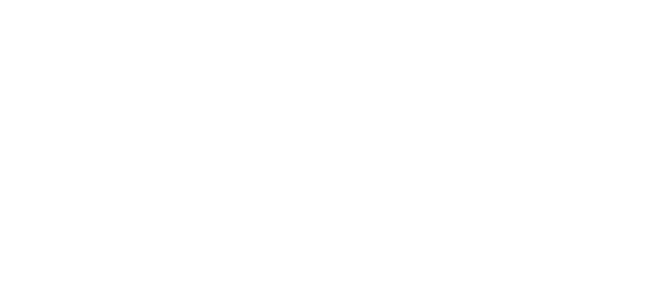
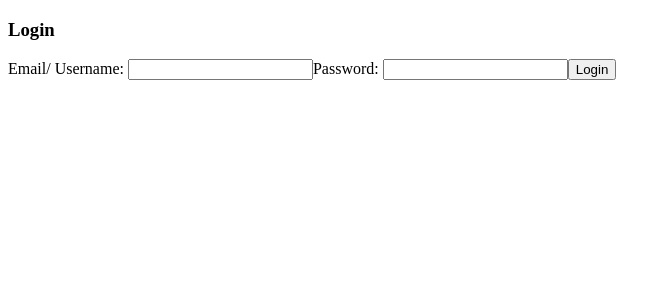
Before and after one commit to star-nosed-mole-12/pod, a React app: page /login in a window 1280 px wide. Before the commit this address had no page. Shown: the top 300 px of the page, without its empty margins (0-671 px from the left). Built offline with nearby package versions, Linux system fonts and the light colour scheme.

Commit message:
done signup and login

```diff
--- a/client/App.jsx
+++ b/client/App.jsx
@@ -1,13 +1,16 @@
 import React from "react";
+import { Navigate, BrowserRouter, Routes, Route } from "react-router-dom";
 import "./styles/App.scss";
 import Pages from "./pages/pageLayout/Layout";
 import { AllListings } from "./pages/AllListings/AllListings.jsx";
+import Login from "./pages/SignInUp/Login";
+import SignUp from "./pages/SignInUp/SignUp";
 
 const App  = () => {
 
     return (
         <div>
-            < Pages />
+            <Pages/>
         </div>
     )
 }
--- a/client/common/Header.js
+++ b/client/common/Header.js
@@ -4,8 +4,8 @@
 import { NavLink, Navlist } from "react-router-dom";
 
 const links = [
-    {name: "Signup", path:"/Signup"},
-    {name:"Login", path: "/Login"},
+    {name: "Signup", path:"/signup"},
+    {name:"Login", path: "/login"},
     {name:"Cart", path: "/Cart"}
 
 ]
--- /dev/null
+++ b/client/pages/SignInUp/Login.js
@@ -0,0 +1,33 @@
+import React from "react";
+import { useState } from "react";
+
+const Login = () => {
+
+  const [email, setEmail] = useState('')
+  const [password, setPassword] = useState('')
+
+  const handleSubmit = async(e) => {
+    e.preventDefault()
+  }
+
+  return (
+    <div>
+      <h3>Login</h3>
+      <form className='login' onSubmit={handleSubmit}>
+        <label>Email/ Username: </label>
+        <input type="email"
+          onChange={e => setEmail(e.target.value)}
+          value={email}
+        />
+        <label>Password: </label>
+        <input type="password"
+          onChange={e => setPassword(e.target.value)}
+          value={password}
+        />
+        <button>Login</button>
+      </form>
+    </div>
+  );
+}
+
+export default Login;
--- /dev/null
+++ b/client/pages/SignInUp/SignUp.js
@@ -0,0 +1,35 @@
+import React from "react";
+import { useState } from "react";
+
+const SignUp = () => {
+
+  const [email, setEmail] = useState('')
+  const [password, setPassword] = useState('')
+
+  const handleSubmit = async(e) =>{
+    e.preventDefault()
+  }
+  console.log('test')
+  return (
+    <div>
+      <div className="signup">
+      <h3 className='signup'>Signup</h3>
+      <form  className="signup" onSubmit={handleSubmit}>
+        <label>Email: </label>
+        <input type="email"
+          onChange={e => setEmail(e.target.value)}
+          value={email}
+        />
+        <label>Password: </label>
+        <input type="password"
+          onChange={e => setPassword(e.target.value)}
+          value={password}
+        />
+        <button>Signup</button>
+      </form>
+    </div>
+    </div>
+  );
+}
+
+export default SignUp;
--- a/client/pages/pageLayout/Layout.js
+++ b/client/pages/pageLayout/Layout.js
@@ -5,6 +5,8 @@
 import Footer from "../../common/Footer"
 import Header from "../../common/Header"
 import Home from "../Home/Home"
+import Login from "../SignInUp/Login";
+import SignUp from "../SignInUp/SignUp";
 
 const Pages = () => {
 
@@ -28,9 +30,12 @@
                     <Route path ="" element={<Home />} />
                     <Route />
                     <Route />
-
                 </Route>
             </Routes>
+            <Routes>
+                    <Route path ='/login' element={<Login/>}/>
+                    <Route path ='/signup' element={<SignUp/>}/>
+                </Routes>
         </Router>
         </>
     )
```
Also changed, not shown: client/pages/Sell/Sell.js (renamed from client/pages/Sell/Sell.jsx), client/pages/Sell/components/Item.js (renamed from client/pages/Sell/components/Item.jsx), client/pages/SignInUp/SignIn.jsx (deleted), client/pages/SignInUp/SignUp.jsx (deleted).
